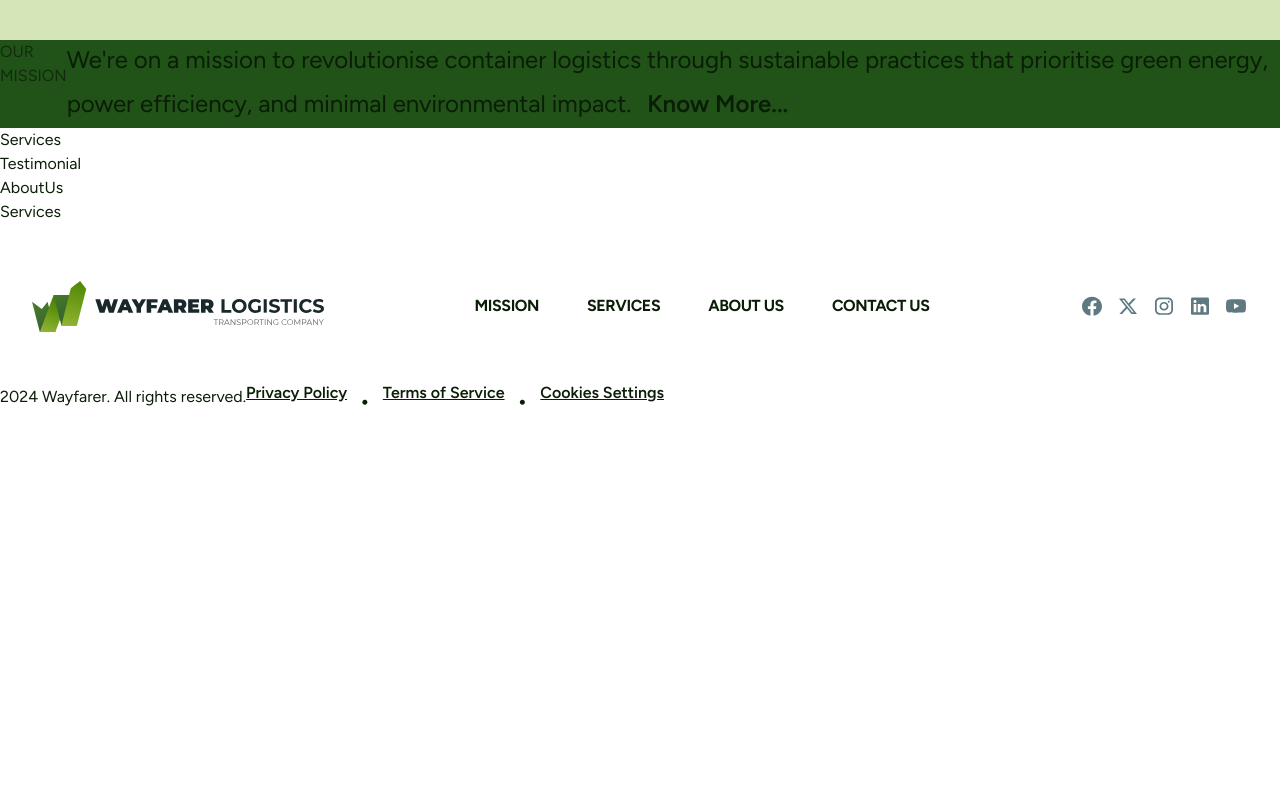
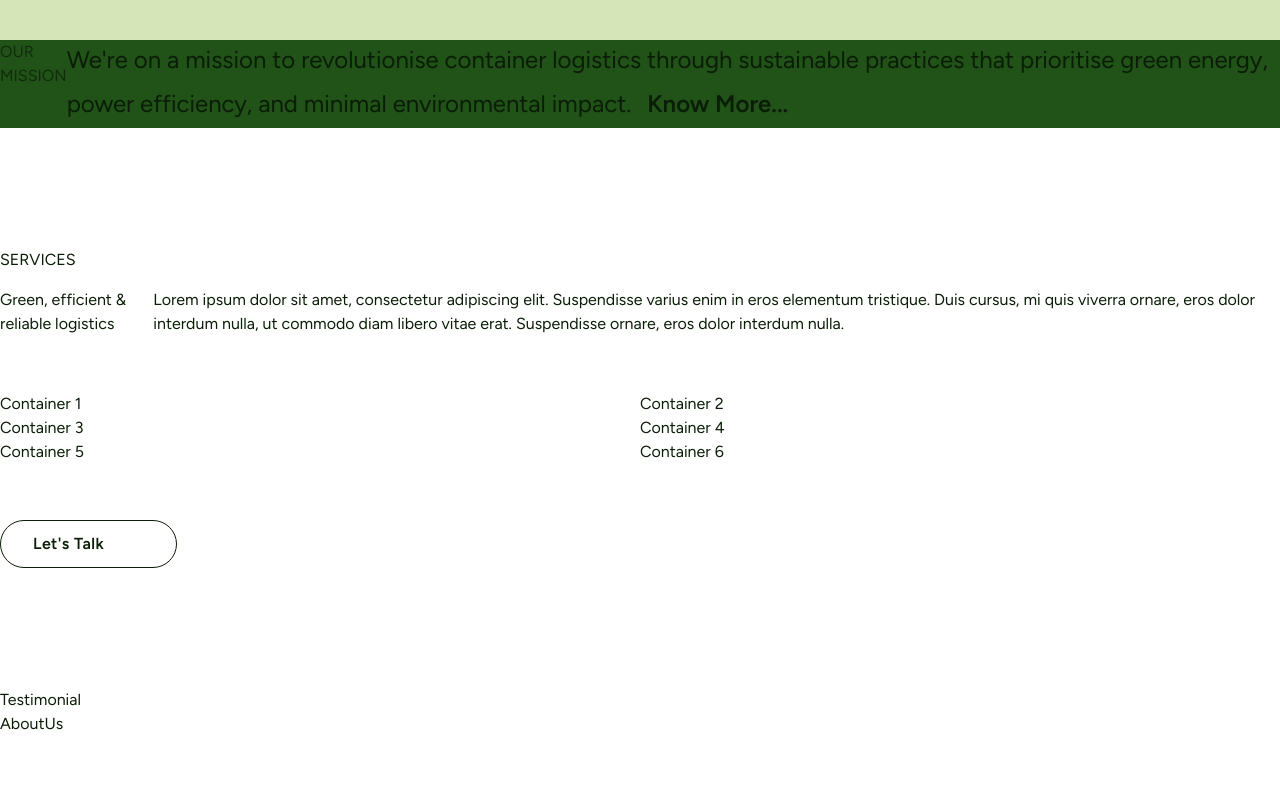
Before and after one commit to jedinrk/wayfarer-website, a Next.js app: page / in a window 1280 px wide. Shown: the part 760-1560 px from the top of the page. Before the commit the page ends 1229 px from the top, so only its background shows below. Built offline with nearby package versions, Linux system fonts and the light colour scheme; a web font is replaced by a local one.

Commit message:
added contents to Service component

```diff
--- a/components/Mission.tsx
+++ b/components/Mission.tsx
@@ -12,7 +12,6 @@ function Mission() {
           sustainable practices that prioritise green energy, power efficiency,
           and minimal environmental impact.
           <span className="ml-4 text-lime-300 text-lg font-semibold leading-loose">Know More...</span>
-
         </p>
       </div>
     </section>
--- a/components/Services.tsx
+++ b/components/Services.tsx
@@ -1,9 +1,38 @@
-import React from 'react'
+import React from "react";
+import Button from "./Button";
 
 function Services() {
   return (
-    <section>Services</section>
-  )
+    <section className="py-[120px] bg-orange-100">
+      <div className="max-w-320 m-auto space-y-14">
+        <div>
+          <h1 className="uppercase mb-[16px]">services</h1>
+          <div className="flex justify-between">
+            <h2>Green, efficient & reliable logistics</h2>
+            <p>
+              Lorem ipsum dolor sit amet, consectetur adipiscing elit.
+              Suspendisse varius enim in eros elementum tristique. Duis cursus,
+              mi quis viverra ornare, eros dolor interdum nulla, ut commodo diam
+              libero vitae erat. Suspendisse ornare, eros dolor interdum nulla.
+            </p>
+          </div>
+        </div>
+        <div className="grid sm:grid-cols-2">
+          <div>Container 1</div>
+          <div>Container 2</div>
+          <div>Container 3</div>
+          <div>Container 4</div>
+          <div>Container 5</div>
+          <div>Container 6</div>
+        </div>
+        <Button
+          type={"submit"}
+          title={"Let's Talk"}
+          variant={"bg-lime-700"}
+        />
+      </div>
+    </section>
+  );
 }
 
-export default Services
+export default Services;
```
